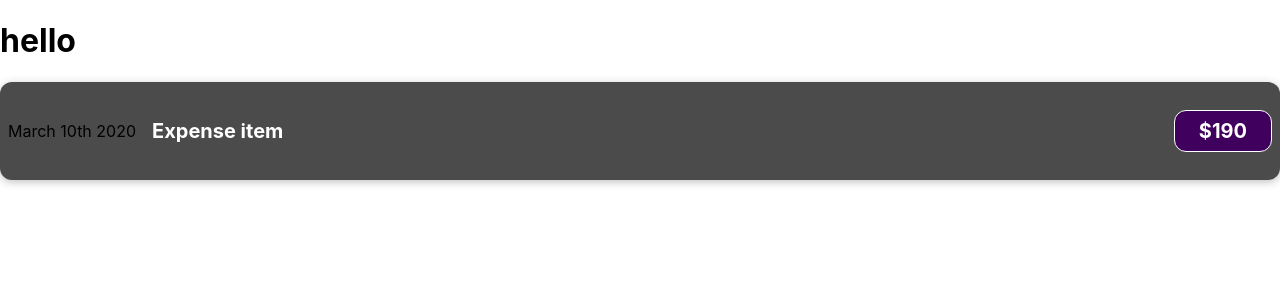
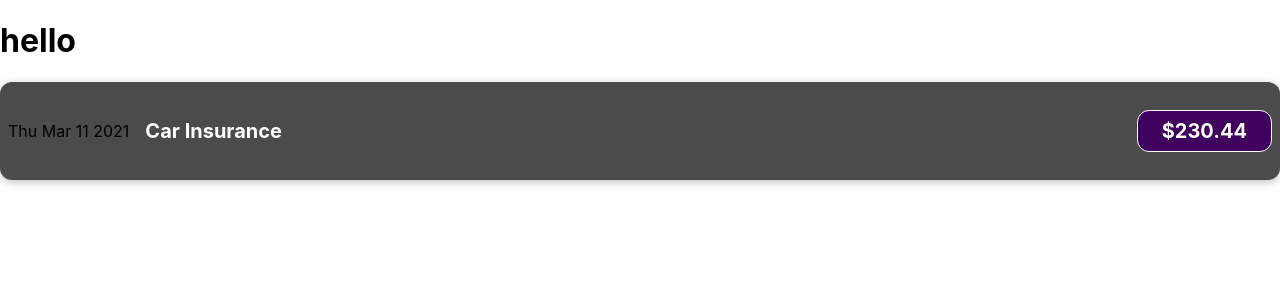
Before and after one commit to mohamim360/myreactapp, a JavaScript app: page / in a window 1280 px wide. Shown: the top 300 px of the page. Built offline with nearby package versions, Linux system fonts and the light colour scheme.

Commit message:
Outputting Dynamic Data & Working with Expression in JSX

```diff
--- a/src/components/ExpenseItem.js
+++ b/src/components/ExpenseItem.js
@@ -1,12 +1,15 @@
 import "./ExpenseItem.css";
 
 function ExpenseItem() {
+  const expenseDate = new Date(2021, 2, 11);
+  const expenseTitle = "Car Insurance";
+  const expenseAmount = 230.44;
   return (
     <div className="expense-item">
-      <div>March 10th 2020</div>
+      <div>{expenseDate.toDateString()}</div>
       <div className="expense-item__description">
-        <h2>Expense item</h2>
-        <p className="expense-item__price">$190</p>
+        <h2>{expenseTitle}</h2>
+        <p className="expense-item__price">${expenseAmount}</p>
       </div>
     </div>
   );
```
